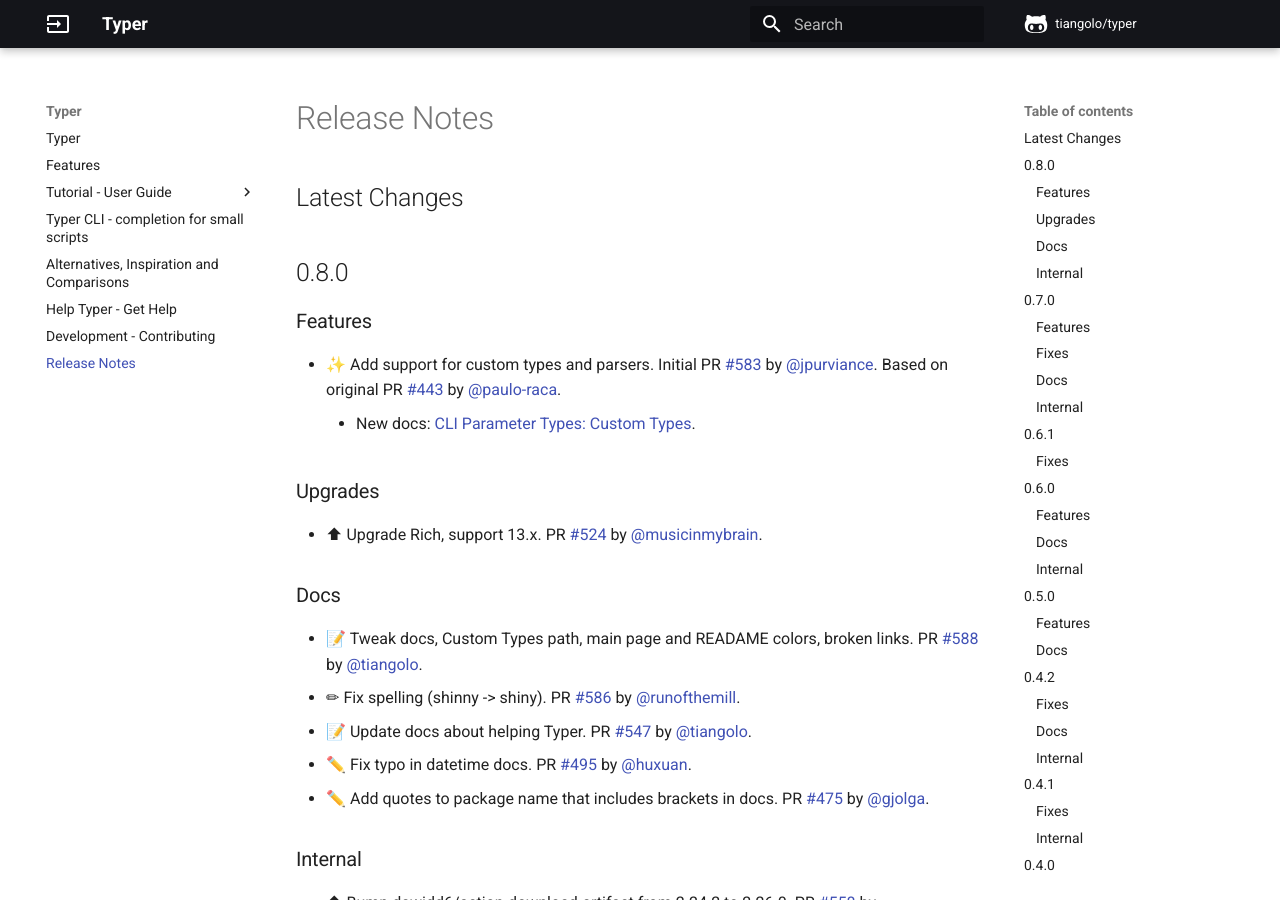
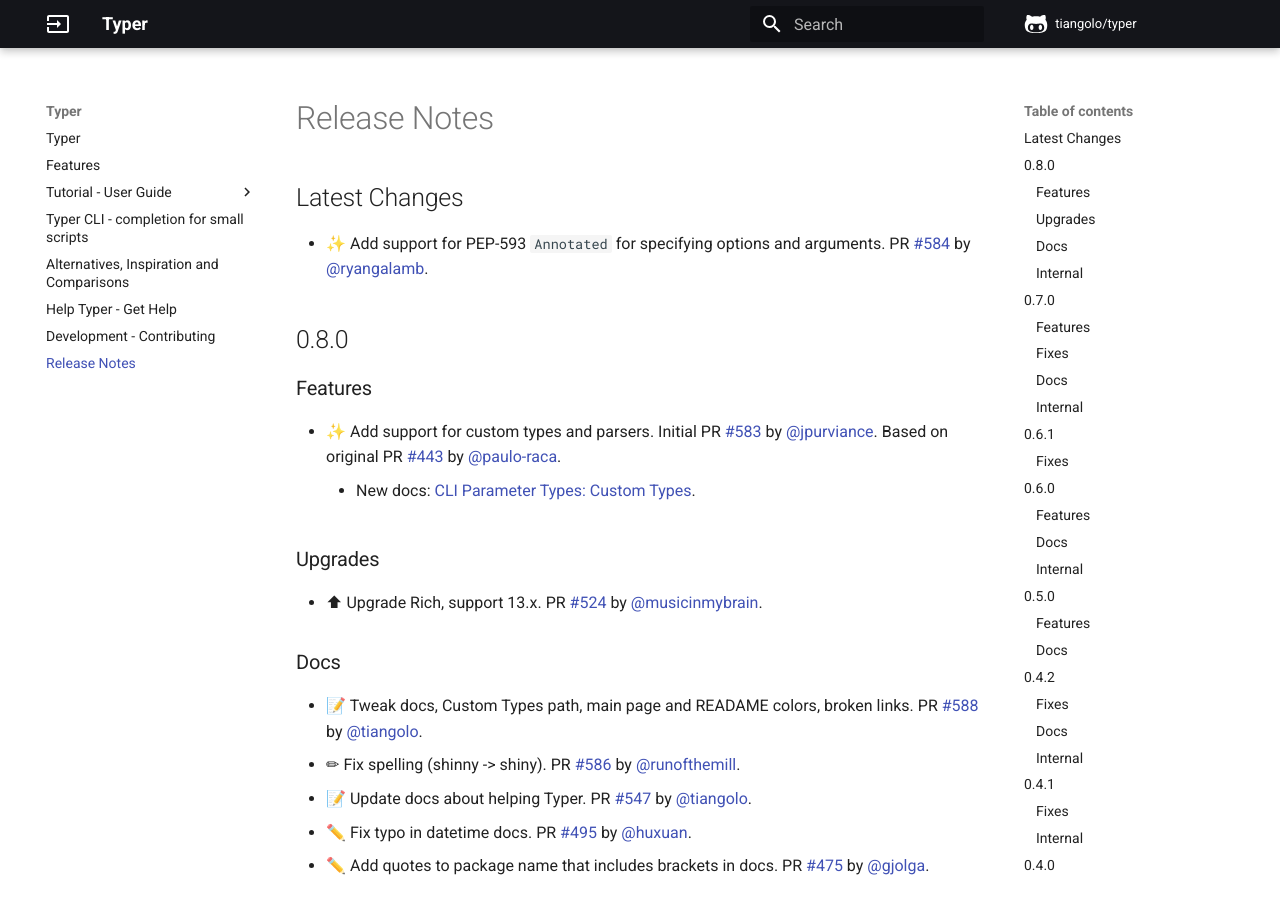
Before and after one commit to RED0731/red_pythonTyper, an MkDocs documentation site: the page built from docs/release-notes.md, in a window 1280 px wide and 900 px high. Built offline with MkDocs 1.6.1 and Material for MkDocs 9.7.7, drawn with Linux system fonts in a browser that asks for light colours; comment, search, counter and statistics services are not loaded.

Commit message:
📝 Update release notes

```diff
--- a/docs/release-notes.md
+++ b/docs/release-notes.md
@@ -1,5 +1,6 @@
 ## Latest Changes
 
+* ✨ Add support for PEP-593 `Annotated` for specifying options and arguments. PR [#584](https://github.com/tiangolo/typer/pull/584) by [@ryangalamb](https://github.com/ryangalamb).
 
 
 ## 0.8.0
```
